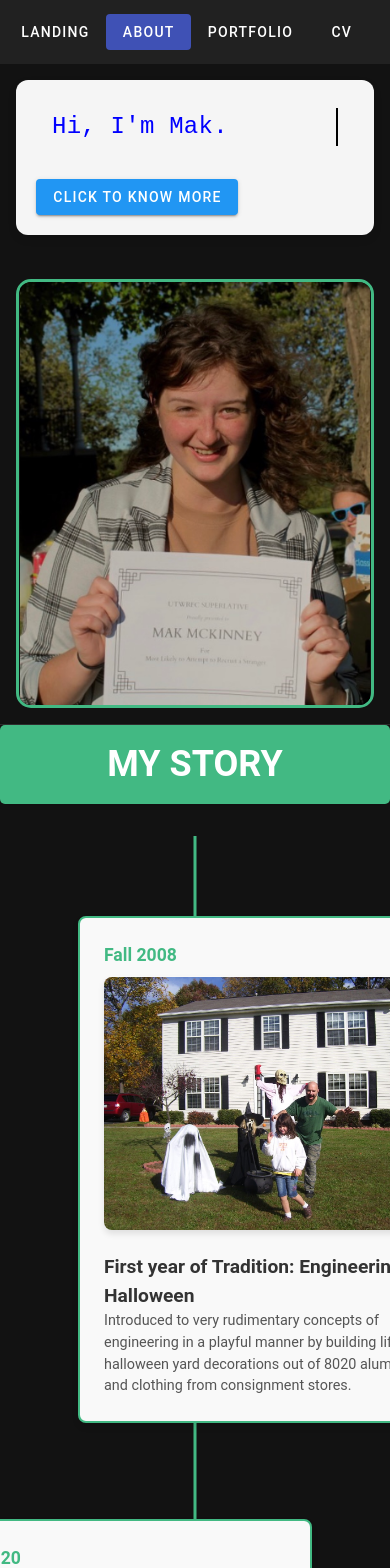
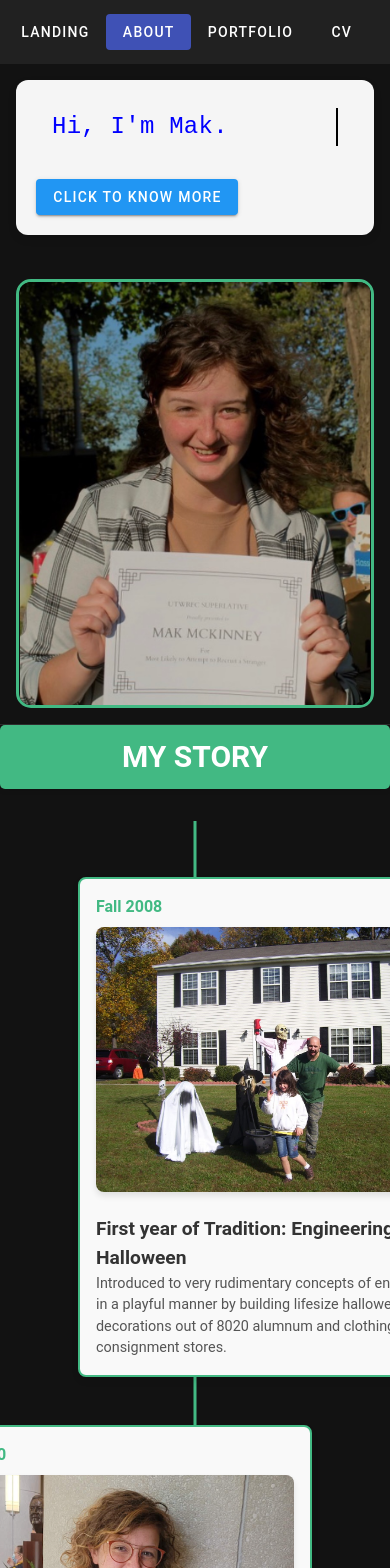
Before and after one commit to crouchbindcommit/portfolio, a Vue app: page /about in a window 390 px wide. Shown: the top 1568 px of the page. Built offline with nearby package versions, Linux system fonts and the light colour scheme.

Commit message:
Update Timeline.vue

```diff
--- a/src/components/about/Timeline.vue
+++ b/src/components/about/Timeline.vue
@@ -45,25 +45,25 @@ const timelineEvents = [
       date: "Fall 2008",
       title: "First year of Tradition: Engineering Halloween",
       description: "Introduced to very rudimentary concepts of engineering in a playful manner by building lifesize halloween yard decorations out of 8020 alumnum and clothing from consignment stores."  ,
-      image: "./me/stuffy.jpg",
+      image: "/me/stuffy.jpg",
     },
     {
         date: "Fall 2020",
         title: "Started at UTK as a German Major",
         description: "Began academic journey at the University of Tennessee Knoxville as a German Language major.",
-        image: "./me/germ-major.png"
+        image: "/me/germ-major.png"
     },
     {
         date: "Spring 2021",
         title: "Declared Computer Engineering",
         description: "Declared Computer Engineering as second major, taking a giant leap of faith towards a frighting challenge. First time daring to pursue the passion to develop and design.",
-        image: "./me/solder.jpg"
+        image: "/me/solder.jpg"
     },
     {
         date: "Fall 2021 - September 2023",
         title: "Lunabotics Electrical Design Lead",
         description: "Led the Electrical Design team for UTK's Lunabotics team during maiden years, working on hardware design for a lunar rover.",
-        image: "./me/tn-electrical-lead.jpg",
+        image: "/me/tn-electrical-lead.jpg",
 
     },
     {
@@ -76,7 +76,7 @@ const timelineEvents = [
         date: "Spring 2022",
         title: "Earned the Deutsches Sprachdiplom der Kultusministerkonferenz II",
         description: "Achieved the German Language Diploma (DSD II), validating my proficiency in the language.",
-        image: "./me/dsd.png"
+        image: "/me/dsd.png"
     },
     {
         date: "Fall 2023 - Spring 2024",
@@ -87,19 +87,19 @@ const timelineEvents = [
         date: "Summer 2023 - Fall 2024",
         title: "Student Software Developer/Integrator at the Electric Power Research Institute",
         description: "Worked as a fullstack software developer, contributed directly to refactoring SQL database and modernizing frontend by abandoning aspx pages and implementing javascript framework. Beyond development practices, learned power quality mitigation techniques and basic understandings of semiconductor, utility, and CNC machining industries.",
-        image: "./me/epri.jpg"
+        image: "/me/epri.jpg"
     },
       {
         date: "Spring 2022 - Spring 2023",
         title: "Vice President of University of Tennessee German Club",
         description: "Led cultural and social events for the German Club, fostered community of language enthusiasts on and off campus. Encouraged collegiate participation in monthly community German meets.",
-        image: "./me/germ-vp.jpg"
+        image: "/me/germ-vp.jpg"
     },
     {
         date: "Spring 2023 - Fall 2024",
         title: "Recruitment Chair for the University of Tennessee Women’s Rugby Club",
         description: "Oversaw recruitment and organized events to expand and strengthen the team. Currently, the big sister to two littles on the UTWRFC squad, as well as being a little myself on the Knoxville Minx squad.",
-        image: "./me/running.jpg"
+        image: "/me/running.jpg"
     },
     {
         date: "Summer 2023 - Fall 2024",
@@ -110,7 +110,7 @@ const timelineEvents = [
         date: "Fall 2024",
         title: "Invited to Deutsche Bank's First Early Career Hackathon in Cary, North Carolina",
         description: "Selected to participate in Deutsche Bank's inaugural hackathon, focusing on innovation in finance.",
-        image: "./me/db.png"
+        image: "/me/db.jpg"
     },
     {
         date: "Spring 2025",
@@ -384,4 +384,39 @@ const getCardStyles = (index: number) => {
         /* Remove horizontal offset */
     }
 }
+
+  @media (max-width: 768px) {
+    .timeline-card {
+        width: 100%; /* Ensure cards take full width on small screens */
+        margin-top: 1.5rem; /* Reduce space between items */
+        padding: 1.5rem; /* Reduced padding for smaller cards */
+    }
+
+    .timeline-item {
+        margin: 2rem 0;
+        /* Reduced vertical spacing */
+    }
+}
+
+@media (max-width: 480px) {
+    .timeline-banner {
+        font-size: 1.25rem; /* Further reduce font size for mobile */
+        padding: 0.6rem 0; /* Further reduce padding */
+    }
+
+    .timeline-item {
+        margin: 1rem 0;
+        /* Even closer items on mobile */
+    }
+
+    .timeline-card {
+        padding: 1rem; /* Smaller padding for mobile cards */
+    }
+
+    .timeline-date {
+        font-size: 1rem; /* Reduce font size of dates */
+    }
+}
+
+
 </style>
```
